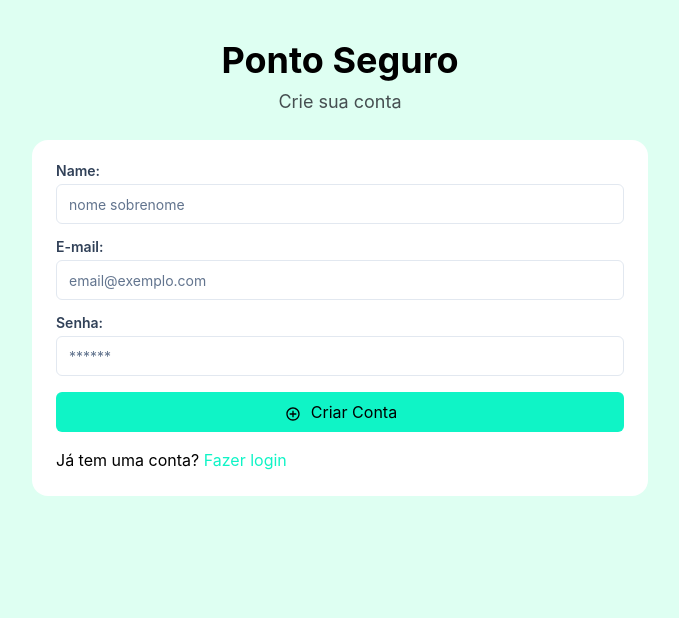
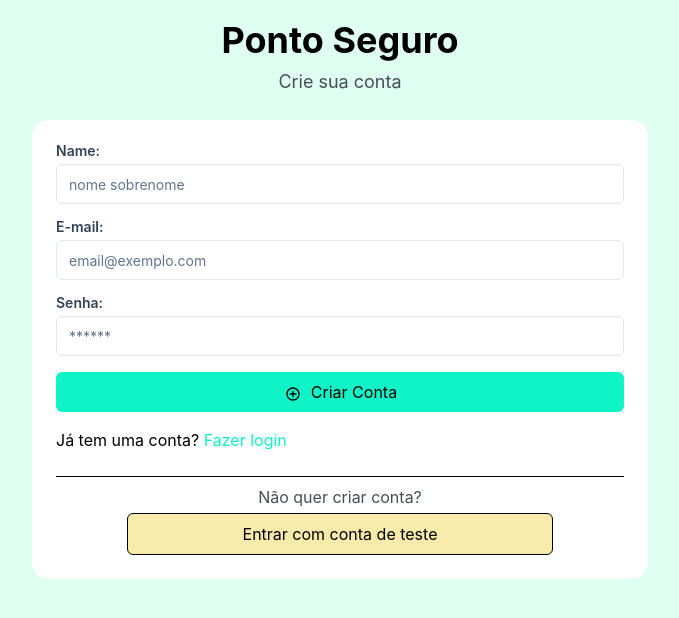
Before and after one commit to DanyloHenrique/ponto_seguro, a React (Vite) app: page /criar-conta in a window 1280 px wide. Shown: the top 618 px of the page, without its empty margins (300-979 px from the left). Built offline with nearby package versions, Linux system fonts and the light colour scheme; no server answers.

Commit message:
feat(login-demo): create a login with account demo

```diff
--- /dev/null
+++ b/src/components/demoLoginButton/DemoLoginButton.tsx
@@ -0,0 +1,46 @@
+import { useState } from 'react'
+import { useNavigate } from 'react-router'
+import { useToast } from '@/contexts/ToastContext'
+import { authService } from '@/services/authService'
+import { getErrorMessage } from '@/utils/getErrorMessage'
+import { Button } from '../primaryButton/PrimaryButton'
+
+const DEMO_CREDENTIALS = {
+  email: import.meta.env.VITE_DEMO_EMAIL,
+  password: import.meta.env.VITE_DEMO_PASSWORD,
+}
+
+export function DemoLoginButton() {
+  const [isLoading, setIsLoading] = useState(false)
+  const { showToast } = useToast()
+  const navigate = useNavigate()
+
+  const handleDemoLogin = async () => {
+    setIsLoading(true)
+    try {
+      await authService.login(DEMO_CREDENTIALS.email, DEMO_CREDENTIALS.password)
+      navigate('/home')
+    } catch (error) {
+      showToast(getErrorMessage(error), 'error')
+    } finally {
+      setIsLoading(false)
+    }
+  }
+
+  return (
+    <div className="mt-2 flex flex-col items-center gap-1 border-t pt-2">
+      <span className="text-surface">Não quer criar conta?</span>
+      <Button.Root
+        onClick={handleDemoLogin}
+        disabled={isLoading}
+        className="w-3/4 border border-black bg-safe-300 text-safe"
+      >
+        {isLoading ? (
+          <Button.Loader />
+        ) : (
+          <Button.Label>Entrar com conta de teste</Button.Label>
+        )}
+      </Button.Root>
+    </div>
+  )
+}
--- a/src/pages/auth/login/Login.tsx
+++ b/src/pages/auth/login/Login.tsx
@@ -2,6 +2,7 @@ import { useState } from 'react'
 import { MdOutlineArrowCircleRight } from 'react-icons/md'
 import { Link, useNavigate } from 'react-router'
 import { z } from 'zod'
+import { DemoLoginButton } from '@/components/demoLoginButton/DemoLoginButton'
 import { Input } from '@/components/input/Input'
 import { Button } from '@/components/primaryButton/PrimaryButton'
 import { useToast } from '@/contexts/ToastContext'
@@ -130,6 +131,8 @@ export const Login = () => {
             Criar agora
           </Link>
         </p>
+
+          <DemoLoginButton />
       </section>
     </main>
   )
--- a/src/pages/auth/signUp/SignUp.tsx
+++ b/src/pages/auth/signUp/SignUp.tsx
@@ -8,6 +8,7 @@ import { useToast } from '@/contexts/ToastContext'
 import { authService } from '@/services/authService'
 import type { createUser } from '@/types/user'
 import { getErrorMessage } from '@/utils/getErrorMessage'
+import { DemoLoginButton } from '@/components/demoLoginButton/DemoLoginButton'
 
 const registerSchema = z.object({
   name: z.string().min(3, 'O nome deve ter pelo menos 3 caracteres'),
@@ -62,7 +63,7 @@ export const SignUp = () => {
   }
 
   return (
-    <main className="flex h-dvh w-full flex-col bg-background px-6 py-10 align-center">
+    <main className="flex h-dvh w-full flex-col bg-background px-6 pt-5 pb-5 align-center">
       <div className="mb-6 text-center">
         <h2 className="mb-2 font-bold text-4xl">Ponto Seguro</h2>
         <p className="text-lg text-surface">Crie sua conta</p>
@@ -157,6 +158,9 @@ export const SignUp = () => {
             Fazer login
           </Link>
         </p>
+
+        <DemoLoginButton />
+
       </section>
     </main>
   )
```
